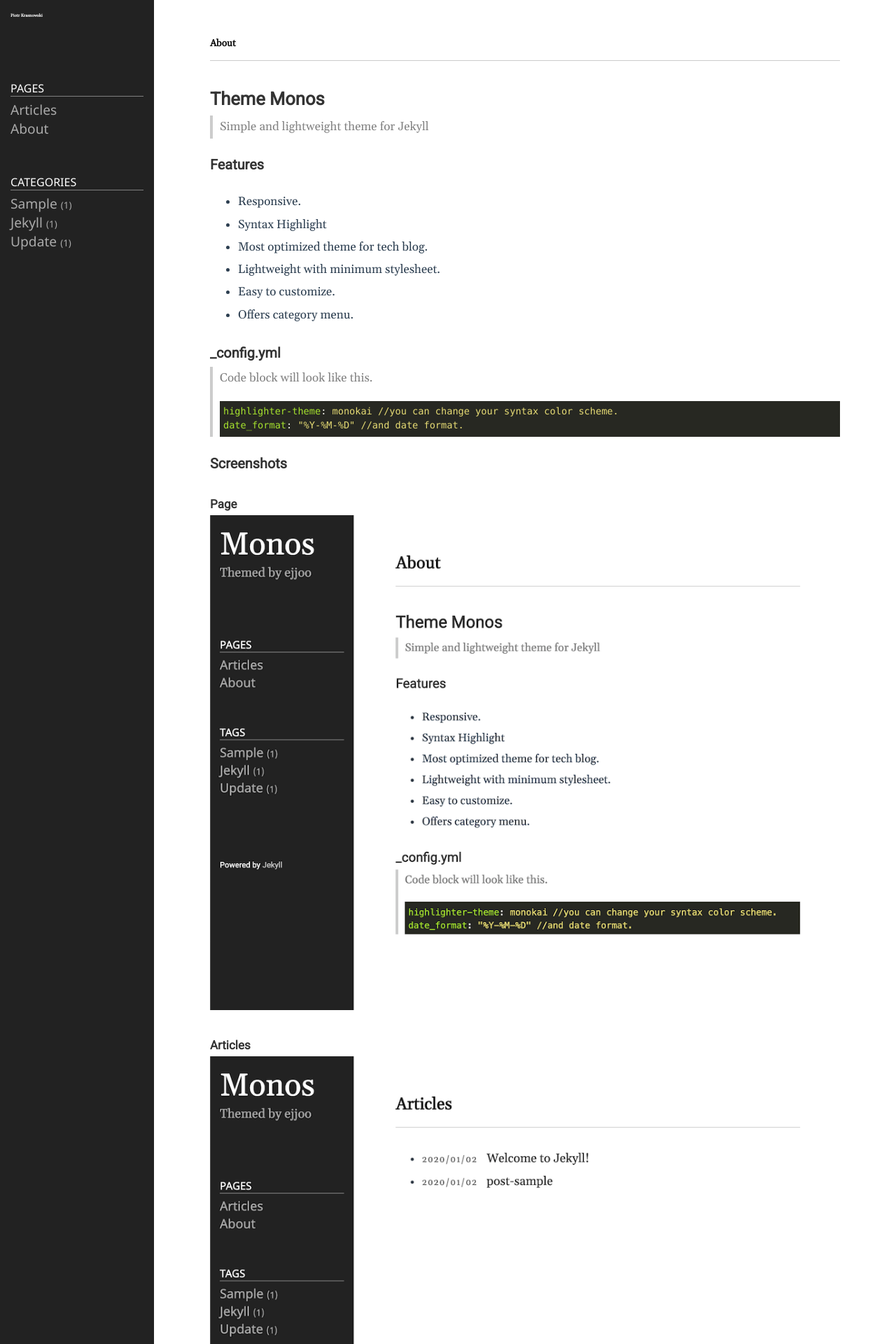
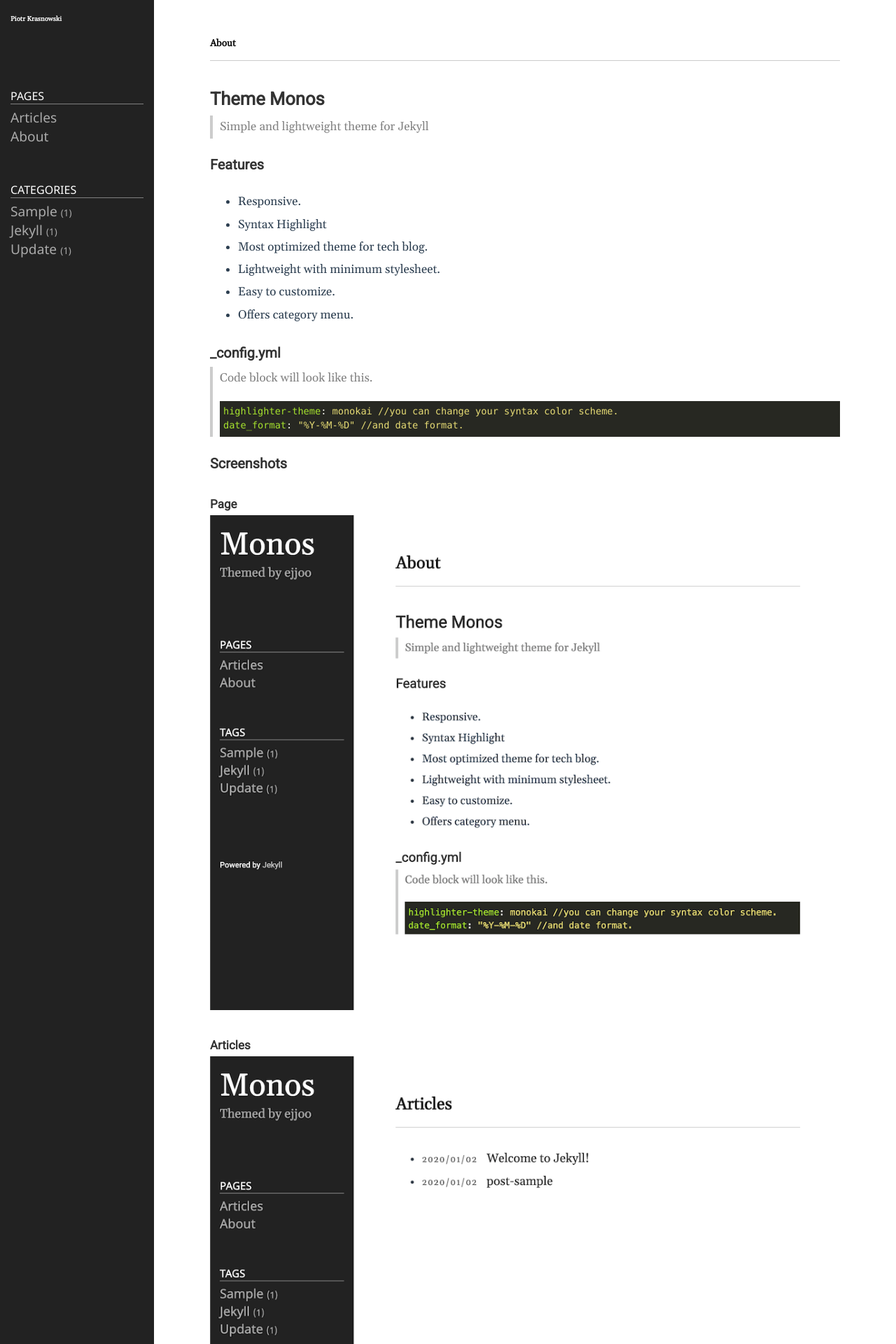
Before and after one commit to PiotrKrasnowski/piotrkrasnowski.github.io, a Jekyll site: the page built from README.md, in a window 1280 px wide. Shown: the top 1920 px of the page at 70% size. Built offline with Jekyll 4.4.1, drawn with Linux system fonts in a browser that asks for light colours.

Commit message:
Update sidebar.html

```diff
--- a/_includes/sidebar.html
+++ b/_includes/sidebar.html
@@ -1,6 +1,6 @@
 <div class="sidebar-item sidebar-header">
 	<div class='sidebar-brand'>
-		<a href="/about/"> <h1 style="font-size: 0.1em; "> {{ site.title }} </h1> </a>
+		<a href="/about/"> <h1 style="font-size: 0.2em; "> {{ site.title }} </h1> </a>
 	</div>
 	<p class="lead">{{ site.description }}</p>
 	{%- if social.github -%}
```
